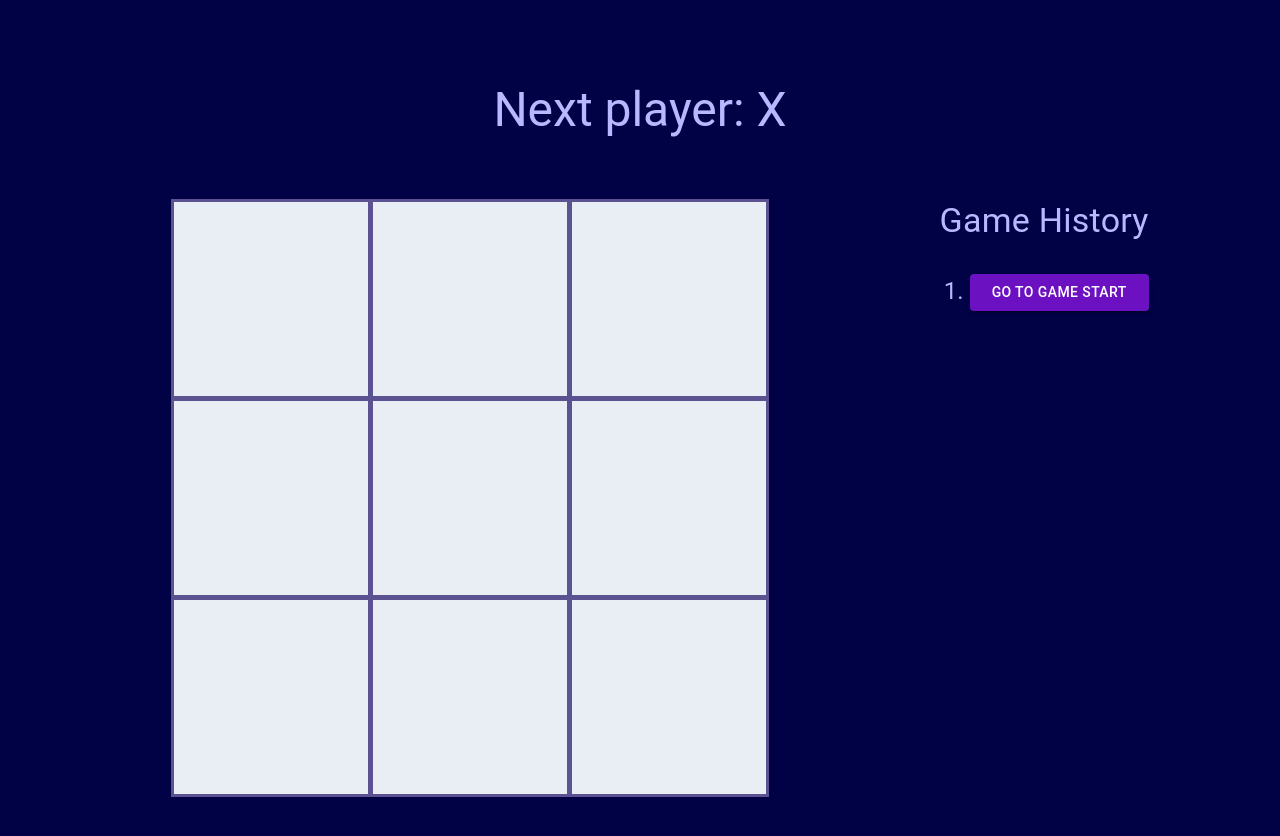
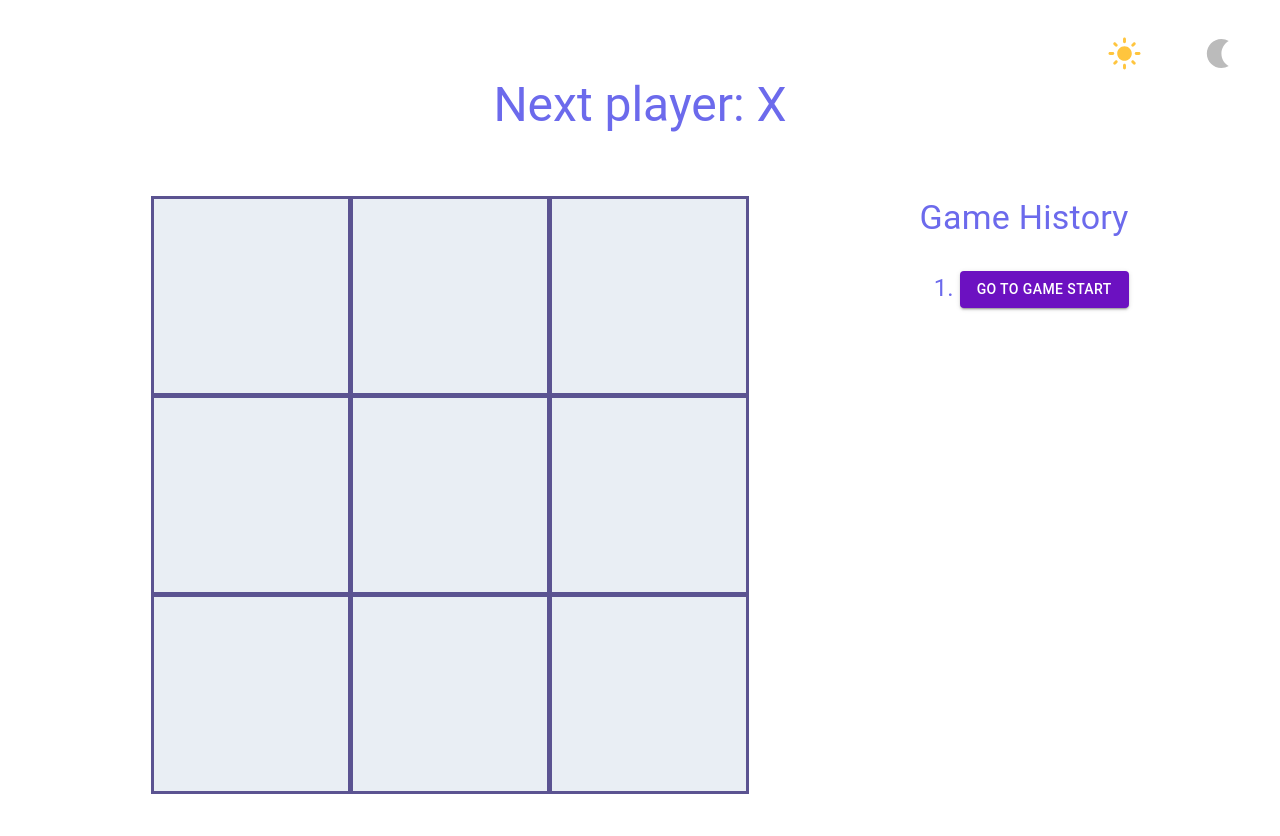
Before and after one commit to abenavides-seequent/reactTutorial, a React (Create React App) app in the folder tic-tac-toe/: page / in a window 1280 px wide. Shown: the top 836 px of the page. Built offline with nearby package versions, Linux system fonts and the light colour scheme.

Commit message:
implemented light/dark mode using redux

```diff
--- a/tic-tac-toe/package.json
+++ b/tic-tac-toe/package.json
@@ -5,7 +5,9 @@
   "dependencies": {
     "@emotion/react": "^11.9.0",
     "@emotion/styled": "^11.8.1",
+    "@mui/icons-material": "^5.6.2",
     "@mui/material": "^5.6.4",
+    "@reduxjs/toolkit": "^1.8.1",
     "@testing-library/jest-dom": "^5.16.4",
     "@testing-library/react": "^13.1.1",
     "@testing-library/user-event": "^13.5.0",
@@ -13,9 +15,12 @@
     "@types/node": "^16.11.33",
     "@types/react": "^18.0.8",
     "@types/react-dom": "^18.0.3",
+    "@types/react-redux": "^7.1.24",
     "react": "^18.1.0",
     "react-dom": "^18.1.0",
+    "react-redux": "^8.0.1",
     "react-scripts": "5.0.1",
+    "redux": "^4.2.0",
     "typescript": "^4.6.4",
     "web-vitals": "^2.1.4"
   },
--- a/tic-tac-toe/src/App.css
+++ b/tic-tac-toe/src/App.css
@@ -39,11 +39,13 @@
 
 body {
   font: 14px "Century Gothic", Futura, sans-serif;
-  margin: 20px;
+  margin: 0;
+}
+
+.light{
+    background-color: white;
+}
+
+.dark{
   background-color: rgb(1, 2, 70);
 }
-
-ol,
-ul {
-  padding-left: 30px;
-}
--- a/tic-tac-toe/src/App.tsx
+++ b/tic-tac-toe/src/App.tsx
@@ -2,11 +2,16 @@ import React from 'react';
 import logo from './logo.svg';
 import './App.css';
 import Game from './components/Game'
+import ThemePicker from './components/ThemePicker';
+import { useAppSelector } from './hooks';
+
 
 function App() {
+  const theme = useAppSelector((state) => state.theme.value);
 
   return (
-    <div className="App">
+    <div className={`App ` + theme }>
+      <ThemePicker />
       <Game />
     </div>
   );
--- a/tic-tac-toe/src/components/Game.css
+++ b/tic-tac-toe/src/components/Game.css
@@ -1,5 +1,5 @@
 .game {
-    padding-top: 5%;
+
     display: flex;
     flex-direction: column;
     height: 100vh;
--- a/tic-tac-toe/src/components/Game.tsx
+++ b/tic-tac-toe/src/components/Game.tsx
@@ -77,7 +77,7 @@ const Game: React.FC = () => {
   return (
     <div className="game">
       <div className="game-status">
-        <Typography variant="h3" color="#b8b7ff" align="center">
+        <Typography variant="h3" color="#6c6aec" align="center">
           {status}
         </Typography>
       </div>
@@ -86,10 +86,10 @@ const Game: React.FC = () => {
           <Board squares={current.squares} onClick={(i) => handleClick(i)} />
         </div>
         <div className="game-info">
-          <Typography variant="h4" color="#b8b7ff" align="center">
+          <Typography variant="h4" color="#6c6aec" align="center">
             Game History
           </Typography>
-          <Typography variant="h5" color="#b8b7ff">
+          <Typography variant="h5" color="#6c6aec">
             <ol>{moves}</ol>
           </Typography>
         </div>
--- a/tic-tac-toe/src/components/Square.css
+++ b/tic-tac-toe/src/components/Square.css
@@ -14,6 +14,7 @@
     color: rgb(19, 4, 94);
   }
 
+
   .square:focus {
     outline: none;
   }
--- /dev/null
+++ b/tic-tac-toe/src/components/ThemePicker.css
@@ -0,0 +1,16 @@
+div {
+    text-align: right;
+}
+
+.buttonToggle {
+    margin-top: 30px !important;
+    margin-right: 30px !important;
+}
+
+.off {
+    color: rgb(187, 187, 187);
+}
+
+.on {
+    color: rgb(255, 197, 62)
+}
--- /dev/null
+++ b/tic-tac-toe/src/components/ThemePicker.tsx
@@ -0,0 +1,42 @@
+import React, { useState } from 'react'
+import LightModeIcon from '@mui/icons-material/LightMode';
+import NightlightIcon from '@mui/icons-material/Nightlight';
+import { Button } from '@mui/material';
+import { useAppSelector, useAppDispatch} from '../hooks'
+import {changeTheme} from '../features/theme'
+import './ThemePicker.css'
+
+const ThemePicker = () => {
+  const dispatch = useAppDispatch()
+  const [lightColor, setLightColor] = useState('on')
+  const [darkColor, setDarkColor] = useState('off')
+
+
+  const handleClick = () => {
+    if(lightColor === 'off'){
+      setLightColor('on');
+      setDarkColor('off');
+      dispatch(changeTheme('light'))
+
+    } else {
+      setLightColor('off');
+      setDarkColor('on');
+      dispatch(changeTheme('dark'))
+    }
+  }
+
+  return (
+    <div>
+        <Button className="buttonToggle" disableElevation={true}>
+            <LightModeIcon className={lightColor} fontSize="large" onClick={handleClick}/>
+        </Button>
+
+        <Button className="buttonToggle" >
+            <NightlightIcon className={darkColor} fontSize="large" onClick={handleClick}/>
+        </Button>
+
+    </div>
+  )
+}
+
+export default ThemePicker
--- /dev/null
+++ b/tic-tac-toe/src/features/theme.tsx
@@ -0,0 +1,23 @@
+import { createSlice, PayloadAction } from "@reduxjs/toolkit";
+import type { RootState } from "../store";
+
+interface themeState {
+    value: ''
+}
+
+const initialState: themeState = {
+    value: ''
+}
+
+export const themeSlice = createSlice({
+    name: 'theme',
+    initialState,
+    reducers: {
+        changeTheme: (state, action) => {
+            state.value = action.payload;
+        }
+    }
+});
+
+export const {changeTheme} = themeSlice.actions;
+export default themeSlice.reducer;
--- /dev/null
+++ b/tic-tac-toe/src/hooks.tsx
@@ -0,0 +1,6 @@
+import { TypedUseSelectorHook, useDispatch, useSelector } from 'react-redux'
+import type { RootState, AppDispatch } from './store'
+
+// Use throughout your app instead of plain `useDispatch` and `useSelector`
+export const useAppDispatch = () => useDispatch<AppDispatch>()
+export const useAppSelector: TypedUseSelectorHook<RootState> = useSelector
--- a/tic-tac-toe/src/index.tsx
+++ b/tic-tac-toe/src/index.tsx
@@ -3,13 +3,18 @@ import ReactDOM from 'react-dom/client';
 import './index.css';
 import App from './App';
 import reportWebVitals from './reportWebVitals';
+import {store} from './store'
+import {Provider} from 'react-redux'
+
 
 const root = ReactDOM.createRoot(
   document.getElementById('root') as HTMLElement
 );
 root.render(
   <React.StrictMode>
+    <Provider store={store}>
     <App />
+    </Provider>
   </React.StrictMode>
 );
 
--- /dev/null
+++ b/tic-tac-toe/src/store.tsx
@@ -0,0 +1,13 @@
+import {configureStore} from '@reduxjs/toolkit'
+import {Provider} from 'react-redux'
+import themeReducer from './features/theme'
+
+export const store = configureStore({
+  reducer: {
+    theme: themeReducer
+  }
+})
+
+export type RootState = ReturnType<typeof store.getState>
+
+export type AppDispatch = typeof store.dispatch
```
Also changed, not shown: 2 other files (tests, documents, lock files or other folders).
